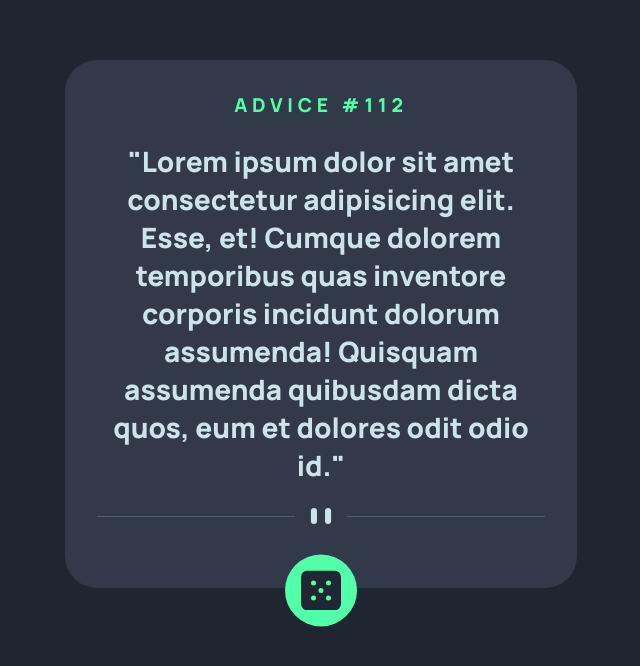
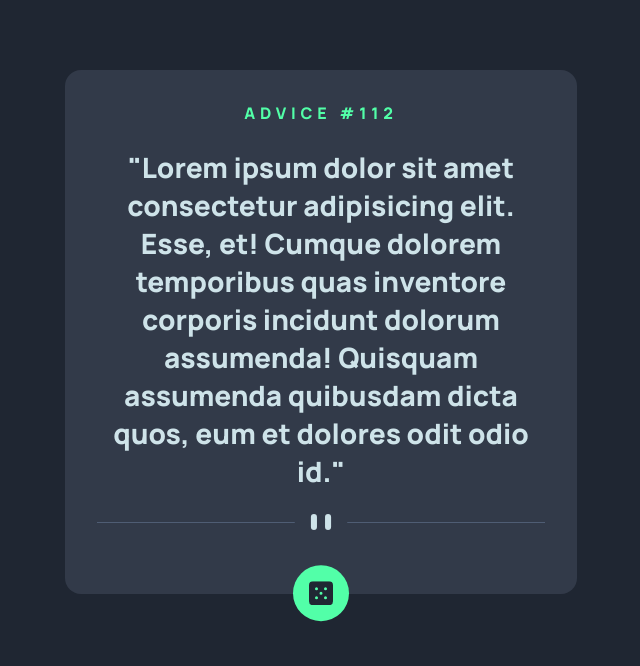
Before and after one commit to Dmnk28/advices, a plain HTML site: page index.html in a window 1280 px wide. Shown: the whole page, without its empty margins (319-959 px from the left). Drawn offline with Linux system fonts and the light colour scheme; no server answers.

Commit message:
Minor styling-adjustments so it fits more to the original design

```diff
--- a/styles/_sizes.scss
+++ b/styles/_sizes.scss
@@ -3,4 +3,4 @@ $main-variable-width: 40vw;
 $main-max-width: 600px;
 
 $font-size-0: 1.75rem;
-$font-size-6: 1.2rem;
+$font-size-6: 1rem;
--- a/styles/main.scss
+++ b/styles/main.scss
@@ -107,7 +107,7 @@ main {
     place-items: center;
     text-align: center;
     background-color: $clr-text-bgr;
-    border-radius: 2rem;
+    border-radius: 1rem;
     padding: 2rem;
     width: clamp($main-min-width, $main-variable-width, $main-max-width);
 }
@@ -131,14 +131,14 @@ main {
     background-color: $clr-secondary;
     border-radius: 50%;
     padding: 1rem;
-    transform: translateY(-2.1rem);
+    transform: translateY(-1.8rem);
 
     &:hover {
         box-shadow: 0 0 2rem 0.5rem $clr-secondary;
     }
 
     img {
-        width: 2.5rem;
+        width: 1.5rem;
         aspect-ratio: 1;
     }
 }
```
Also changed, not shown: styles/main.css, 1 other file.
